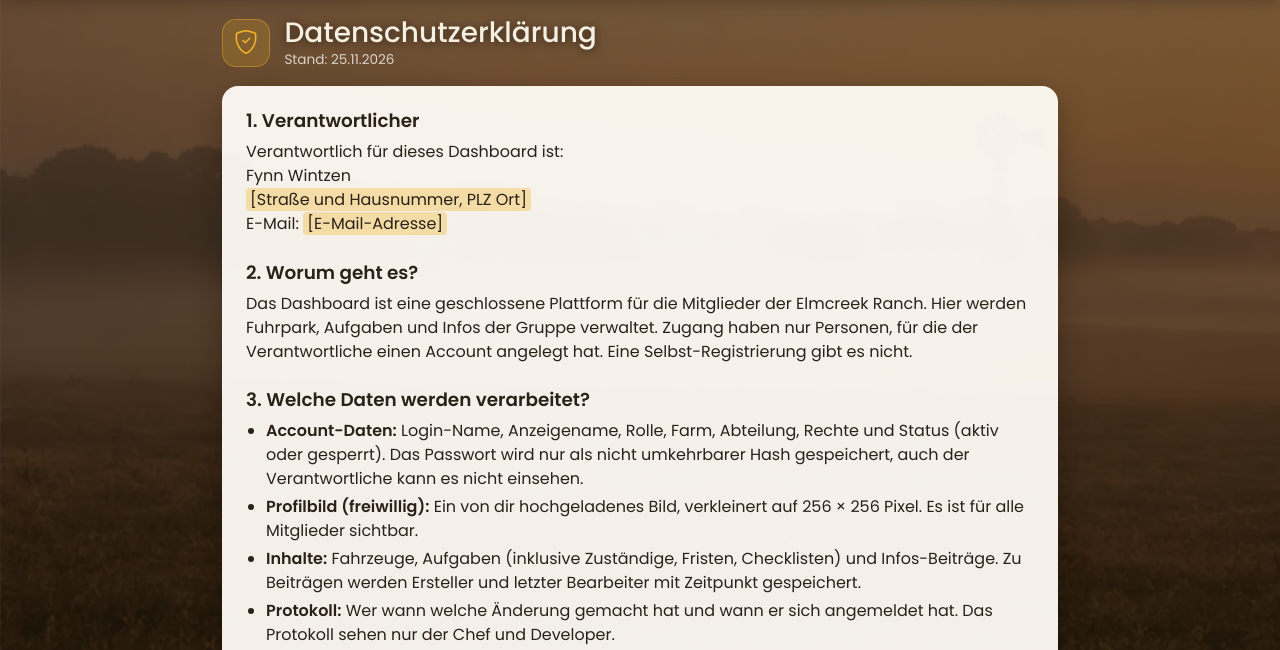
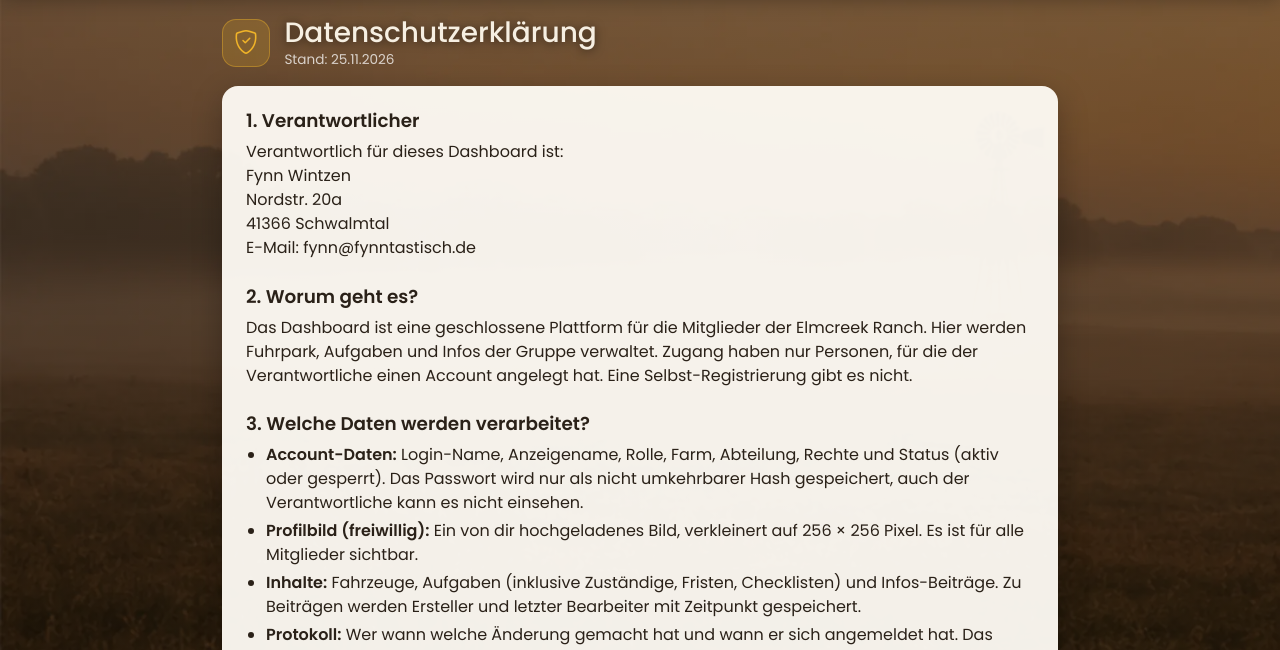
Before and after one commit to Fynntastisch/ls25_dashboard, a plain HTML site: page datenschutz.html in a window 1280 px wide. Shown: the part 86-736 px from the top of the page. Drawn offline with nearby package versions, Linux system fonts and the light colour scheme.

Commit message:
Update contact information in datenschutz.html

```diff
--- a/datenschutz.html
+++ b/datenschutz.html
@@ -55,8 +55,9 @@ body{background:linear-gradient(rgba(243,239,228,.9),rgba(243,239,228,.9)),url(i
     <h2>1. Verantwortlicher</h2>
     <p>Verantwortlich für dieses Dashboard ist:<br>
     Fynn Wintzen<br>
-    <span class="todo">[Straße und Hausnummer, PLZ Ort]</span><br>
-    E-Mail: <span class="todo">[E-Mail-Adresse]</span></p>
+    Nordstr. 20a<br>
+    41366 Schwalmtal<br>
+    E-Mail: fynn@fynntastisch.de</p>
 
     <h2>2. Worum geht es?</h2>
     <p>Das Dashboard ist eine geschlossene Plattform für die Mitglieder der Elmcreek Ranch. Hier werden Fuhrpark, Aufgaben und Infos der Gruppe verwaltet. Zugang haben nur Personen, für die der Verantwortliche einen Account angelegt hat. Eine Selbst-Registrierung gibt es nicht.</p>
```
